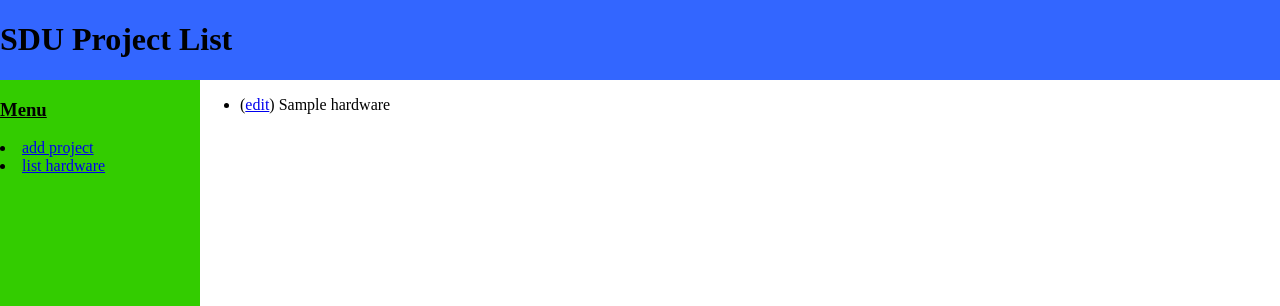
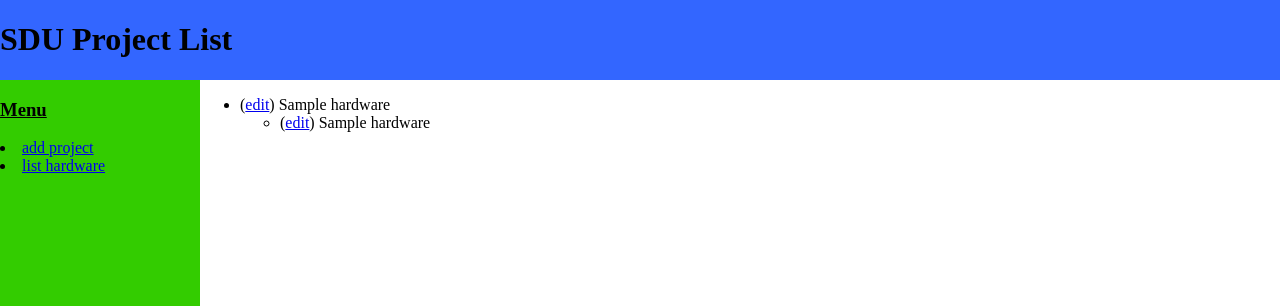
Before and after one commit to aravindtsa/sdu-projects, a Django app: template inventory/templates/list-project.html in a window 1280 px wide. Shown: the top 306 px of the page. Run offline with Django 3.2, Linux system fonts and the light colour scheme; the template is opened without the code that fills it: most values are stand-ins (such as "Sample title", 1, 10 or a date in 2020).

Commit message:
Passed hardware model through the ListProjectview to the template.

```diff
--- a/inventory/templates/list-project.html
+++ b/inventory/templates/list-project.html
@@ -36,8 +36,14 @@
     					<li>
       					(<a href="{% url "edit-project" pk=project.id %}">edit</a>)
       					{{ project }}
-    					</li>
-  					{% endfor %}
+					</li><ul>
+						{% for hw in hardware_list %}
+						{% if hw.project_id == project.id %}
+							<li>(<a href="{% url "edit-hardware" pk=hw.id %}">edit</a>) {{ hw }}</li>
+						{% endif %}
+						{% endfor %}
+						</ul>
+    					{% endfor %}
 				</ul>
 			</div>
 		</div>
--- a/inventory/views.py
+++ b/inventory/views.py
@@ -26,6 +26,10 @@ class ListHardwareView(ListView):
 class ListProjectView(ListView):
     model = Project
     template_name = 'list-project.html'
+    def get_context_data(self, **kwargs):
+        context = super(ListProjectView, self).get_context_data(**kwargs)
+        context['hardware_list'] = Hardware.objects.all()
+        return context
 
 class CreateProjectView(CreateView):
     model = Project
```
Also changed, not shown: 1 other file.
